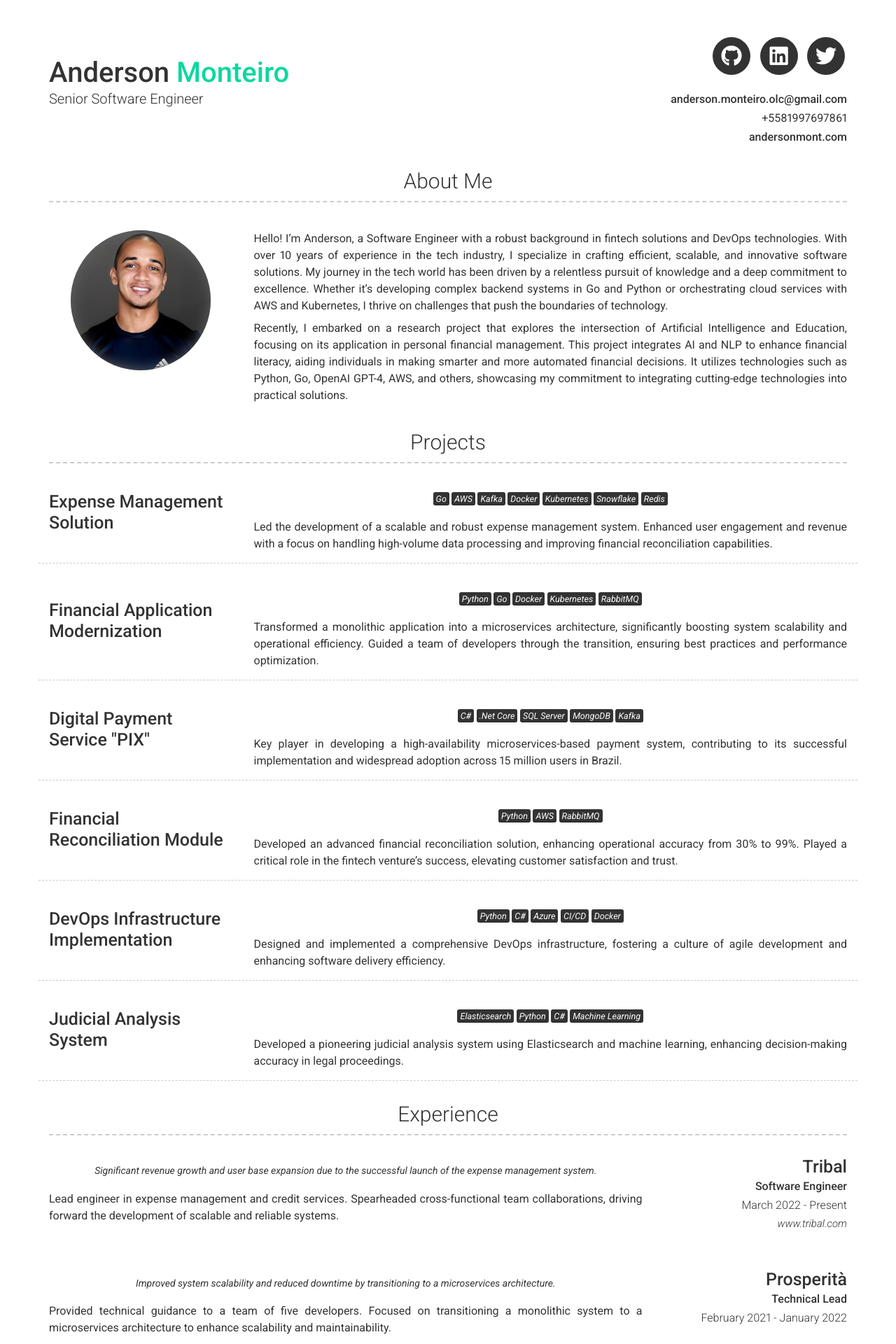
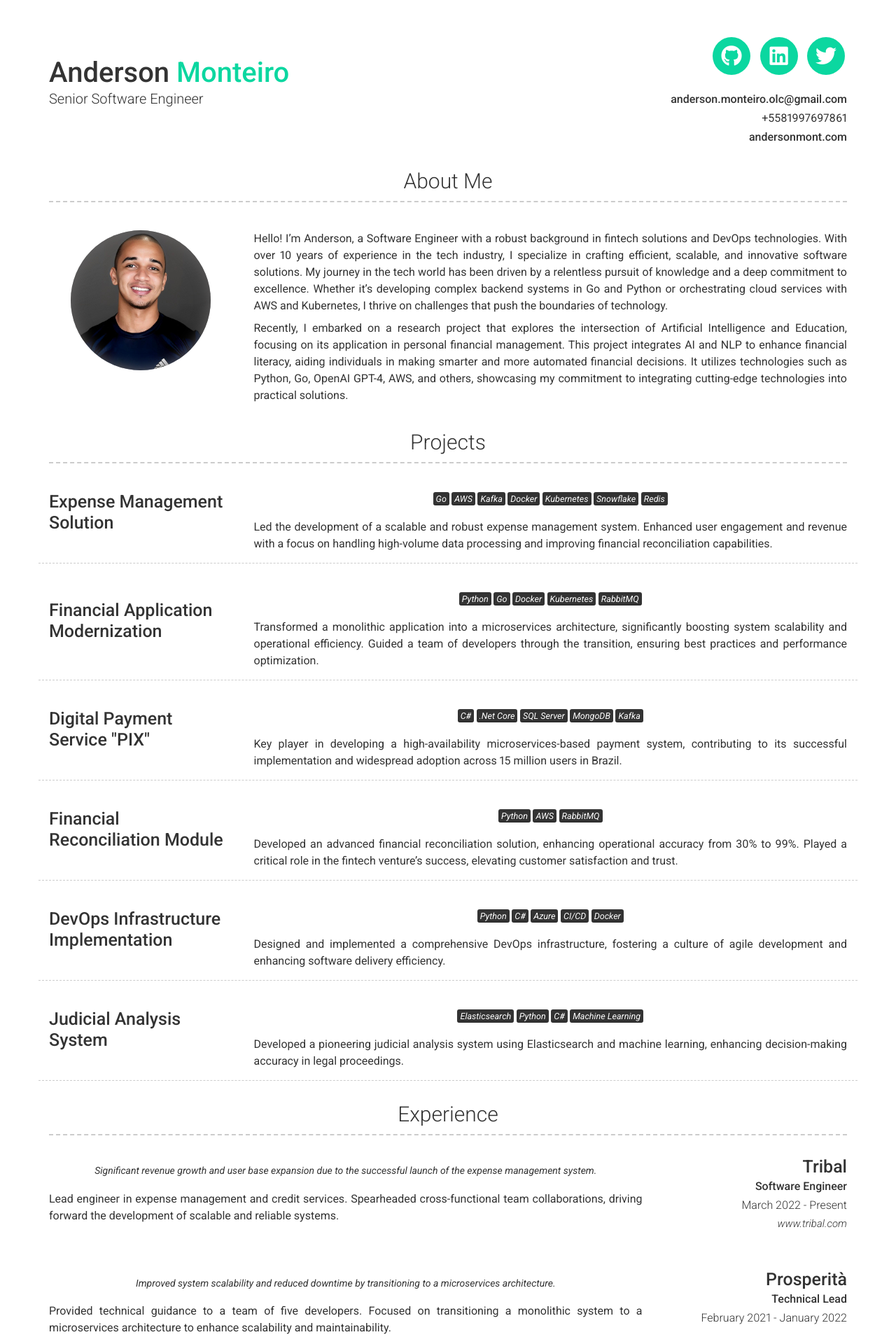
Before and after one commit to AndersonMonteiro/andersonmont-site, a Jekyll site: the page built from index.md, in a window 1280 px wide. Shown: the top 1920 px of the page at 70% size. Built offline with Jekyll 4.4.1, drawn with Linux system fonts in a browser that asks for light colours; nearby versions of some CDN libraries.

Commit message:
Update button.scss box-shadow color

```diff
--- a/_sass/button.scss
+++ b/_sass/button.scss
@@ -7,7 +7,7 @@
   height: 100%;
   border-radius: inherit;
   z-index: -1;
-  box-shadow: inset 0 0 0 35px #333;
+  box-shadow: inset 0 0 0 35px #0BD7A0;
   -webkit-transform: scale3d(0.9, 0.9, 1);
   transform: scale3d(0.9, 0.9, 1);
   -webkit-transition: box-shadow 0.3s, -webkit-transform 0.3;
```
